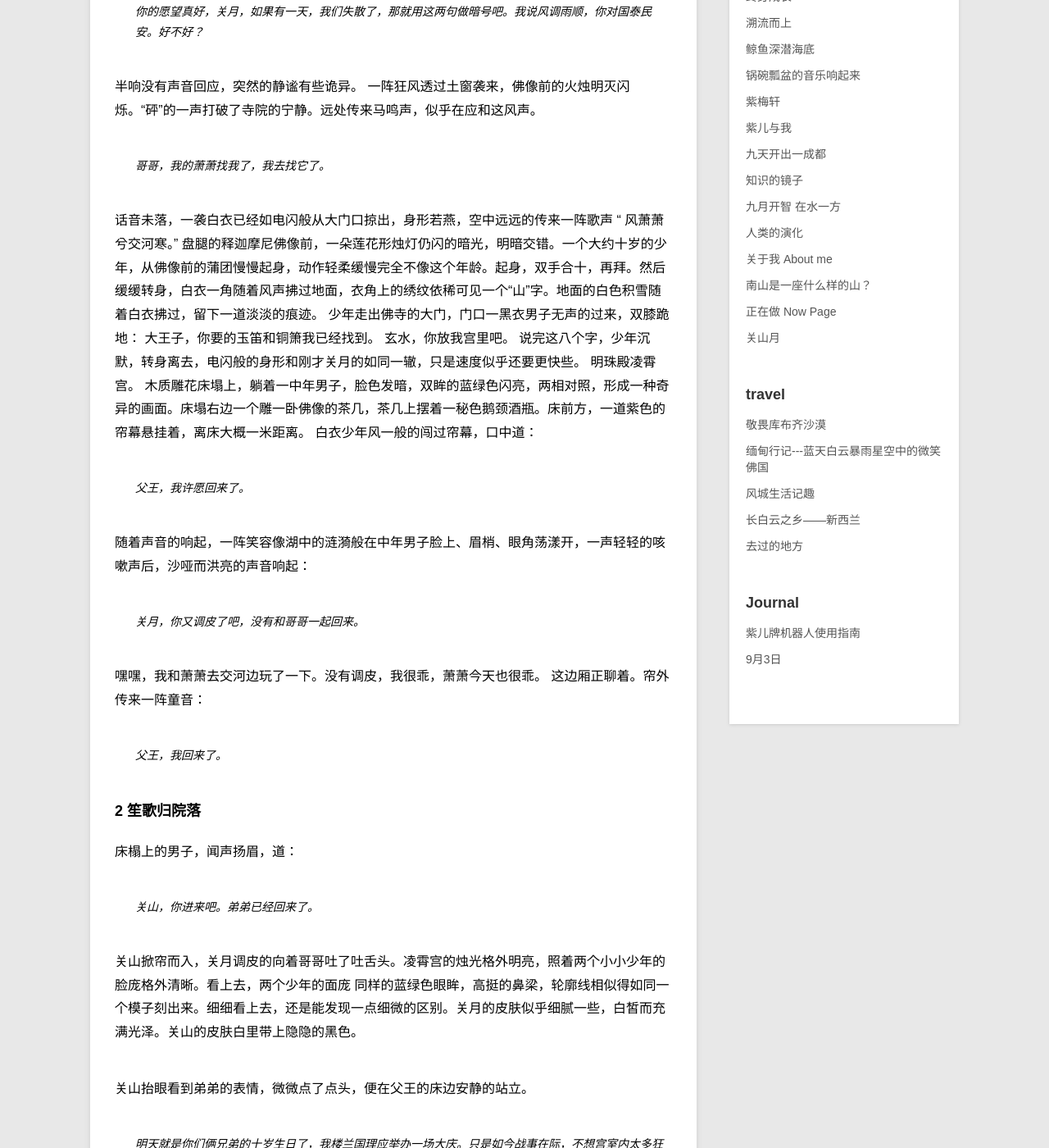
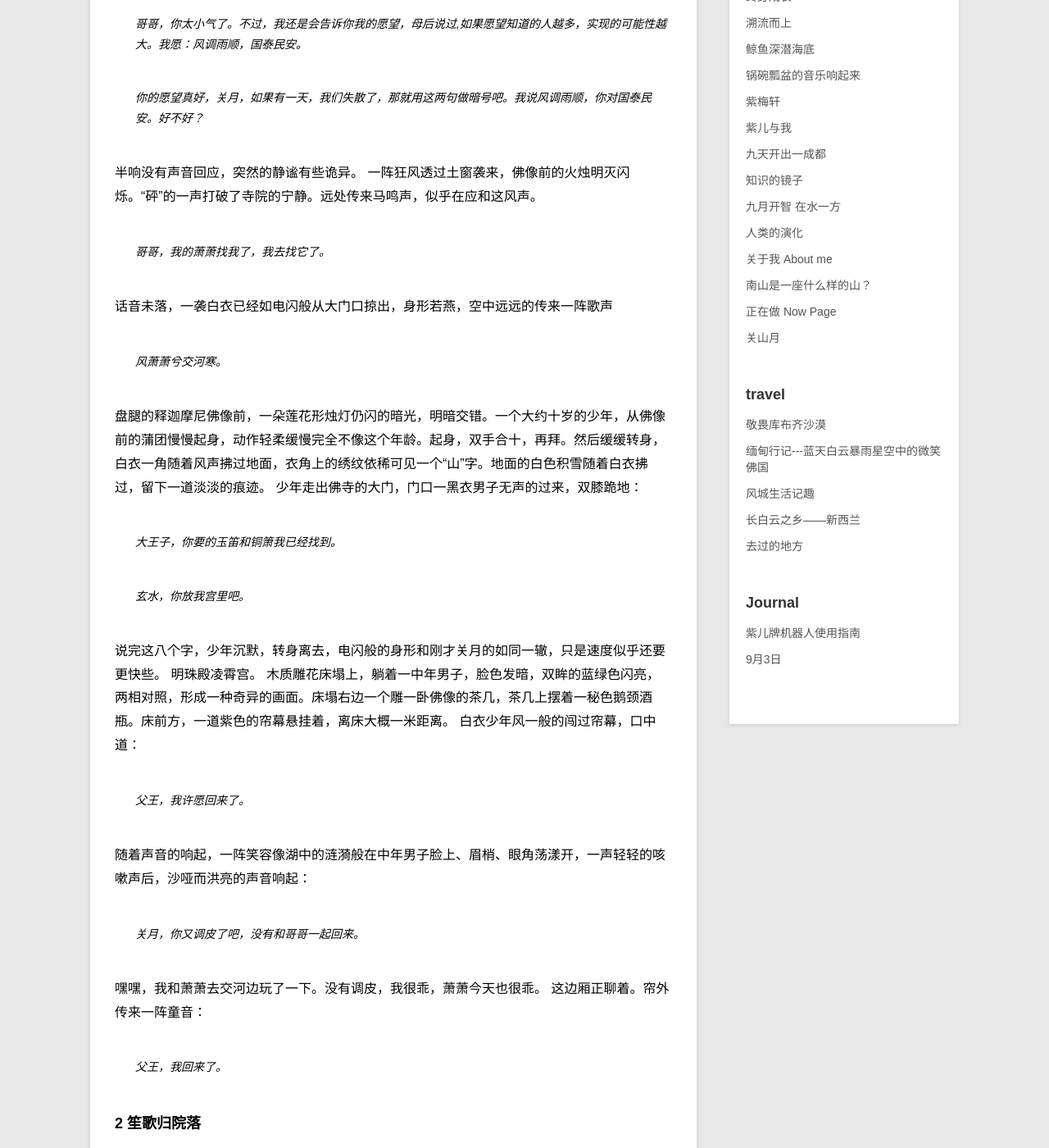
Before and after one commit to violettianjie/violettianjie.github.io, a Jekyll site: the page built from _posts/blog/2020-03-08-gsyCH01.md, in a window 1280 px wide and 1400 px high, scrolled down 1237 px. Shown: the whole window at 82% size. Built offline with Jekyll 4.4.1, drawn with Linux system fonts in a browser that asks for light colours; some of the changed text lies outside the part shown.

Commit message:
Update 2020-03-08-gsyCH01.md

```diff
--- a/_posts/blog/2020-03-08-gsyCH01.md
+++ b/_posts/blog/2020-03-08-gsyCH01.md
@@ -11,7 +11,11 @@ category: blog
 
 公元 692年。 吐鲁番，交河城。
 
-黄昏，落日余晖浅浅的像轻纱浮在天际，色彩斑驳，红晕中一道山脉隐约可见，山脉之下，两条河流交叉如同柳叶一片。近处，土墙巍巍。柳叶的叶梢处一点白，静静的看过去，一袭白衣的少年笔直如松站立在河边，看上去年方十一、二岁，腰间一把长剑，剑柄两颗鸽子蛋般大小的夜明珠悠悠的如同人的眼眸。暮色中少年的面部被阴影笼罩，看不清五官。旁边一匹灰色马儿，头细颈高，四肢修长，皮薄毛细，个头看上去和少年差不多高矮。马儿低头喝了几口水，突然远处传来一阵笛声，伴着悠悠笛身，马儿抬起了头，发出一声嘶鸣。少年轻轻的走上前一步，抚摸马儿颈边的毛，低声道：“萧萧，安静点，没事。”马儿似乎听懂了少年的话，瞬间安静下来。远方太阳落下，最后一道余光突然闪烁成奇妙的天青色，映着马儿灰色的毛，形成奇异的组合，高贵而充满无以言表的王气。
+黄昏，落日余晖浅浅的像轻纱浮在天际，色彩斑驳，红晕中一道山脉隐约可见，山脉之下，两条河流交叉如同柳叶一片。近处，土墙巍巍。柳叶的叶梢处一点白，静静的看过去，一袭白衣的少年笔直如松站立在河边，看上去年方十一、二岁，腰间一把长剑，剑柄两颗鸽子蛋般大小的夜明珠悠悠的如同人的眼眸。暮色中少年的面部被阴影笼罩，看不清五官。旁边一匹灰色马儿，头细颈高，四肢修长，皮薄毛细，个头看上去和少年差不多高矮。马儿低头喝了几口水，突然远处传来一阵笛声，伴着悠悠笛身，马儿抬起了头，发出一声嘶鸣。少年轻轻的走上前一步，抚摸马儿颈边的毛，低声道：
+
+>萧萧，安静点，没事。
+
+马儿似乎听懂了少年的话，瞬间安静下来。远方太阳落下，最后一道余光突然闪烁成奇妙的天青色，映着马儿灰色的毛，形成奇异的组合，高贵而充满无以言表的王气。
 
 静谧中，笛声突然高昂，一点点逼近，如同海浪声声。一袭红光闪过，一个中年男子，身着盔甲，身形如鹤，落地，朝着少年的方向，长剑着地立，剑柄嵌着的两颗大拇指指甲大小的夜明珠。男子以迅雷不及掩耳之势面向白衣少年，双膝跪地。
 
@@ -19,6 +23,7 @@ category: blog
 
 公元 690年 冬 交河城，大佛寺。
 透过土墙的几何对称带莲花花纹的窗棂，传来银铃般轻脆的童音：
+
 >哥哥，你许了什么愿望啊？
 
 > 关月，我不告诉你，这是秘密。你许了什么愿望呀？
@@ -32,11 +37,16 @@ category: blog
 
 > 哥哥，我的萧萧找我了，我去找它了。
 
-话音未落，一袭白衣已经如电闪般从大门口掠出，身形若燕，空中远远的传来一阵歌声 “ 风萧萧兮交河寒。”
+话音未落，一袭白衣已经如电闪般从大门口掠出，身形若燕，空中远远的传来一阵歌声
+
+> 风萧萧兮交河寒。
+
 盘腿的释迦摩尼佛像前，一朵莲花形烛灯仍闪的暗光，明暗交错。一个大约十岁的少年，从佛像前的蒲团慢慢起身，动作轻柔缓慢完全不像这个年龄。起身，双手合十，再拜。然后缓缓转身，白衣一角随着风声拂过地面，衣角上的绣纹依稀可见一个“山”字。地面的白色积雪随着白衣拂过，留下一道淡淡的痕迹。
 少年走出佛寺的大门，门口一黑衣男子无声的过来，双膝跪地：
-大王子，你要的玉笛和铜箫我已经找到。
-玄水，你放我宫里吧。
+>大王子，你要的玉笛和铜箫我已经找到。
+
+>玄水，你放我宫里吧。
+
 说完这八个字，少年沉默，转身离去，电闪般的身形和刚才关月的如同一辙，只是速度似乎还要更快些。
 明珠殿凌霄宫。
 木质雕花床塌上，躺着一中年男子，脸色发暗，双眸的蓝绿色闪亮，两相对照，形成一种奇异的画面。床塌右边一个雕一卧佛像的茶几，茶几上摆着一秘色鹅颈酒瓶。床前方，一道紫色的帘幕悬挂着，离床大概一米距离。
@@ -70,6 +80,7 @@ category: blog
 
 关月在旁边撅起了嘴，哼哼的嘀咕声低得听不到。
 楼兰国国王一眼扫过关月，问：
+
 >关月，你嘀嘀咕咕什么，满脸的不高兴。
 
 >父王，我什么都没说。哥哥，我们去找母后吧。
@@ -141,7 +152,9 @@ category: blog
 月光下明珠光中， 一白一黑两人影一匹马，像剪影如画。
 时间几乎停滞了，河面无波，只有天空的圆月一点点挪动着位置，显示着时间的流逝。
 
-终于，关月打破了宁静， 道：>玄水，萧萧就交给你了。你留在楼兰国照顾好它，隐姓埋名，不管你做什么，活下去。他日再相逢。
+终于，关月打破了宁静， 道
+
+>玄水，萧萧就交给你了。你留在楼兰国照顾好它，隐姓埋名，不管你做什么，活下去。他日再相逢。
 
 玄水喉结抽动半响，想说什么，看着关月瘦弱而坚定的身影，终究没有开口，点头，起身，上前拍了拍马儿的鬓毛。
 
```
